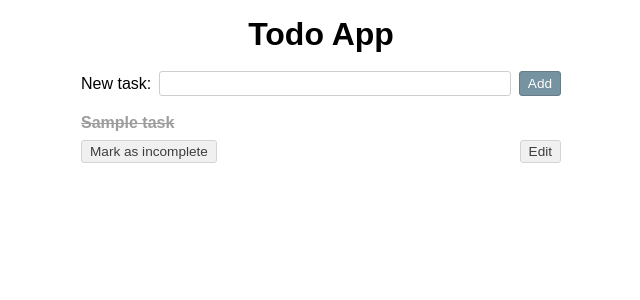
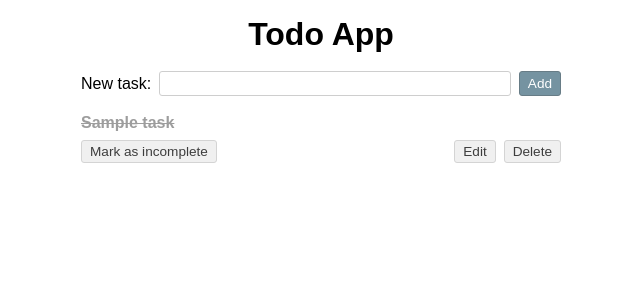
Before and after one commit to repercussive/flask-todo, a Flask app: page / in a window 1280 px wide. Shown: the top 300 px of the page, without its empty margins (319-959 px from the left). Run offline with Flask 2, Linux system fonts and the light colour scheme; tables that the repository leaves empty hold one stand-in row (values such as "Sample post").

Commit message:
implement deleting tasks

```diff
--- a/application/routes.py
+++ b/application/routes.py
@@ -40,3 +40,9 @@ def edit(id):
     return redirect(url_for('home'))
 
   return render_template('edit.html', title=title, form=form, action=f'edit/{id}')
+
+@app.route('/delete/<int:id>', methods=['POST'])
+def delete(id):
+  db.session.delete(Task.query.get(id))
+  db.session.commit()
+  return redirect(url_for('home'))
--- a/application/templates/components/task.html
+++ b/application/templates/components/task.html
@@ -5,11 +5,16 @@
 
   <div class="buttons-wrapper">
     <form action="/toggle/{{task.id}}" method="POST">
-      <button>
+      <button class="button">
         {{ "Mark as incomplete" if task.is_complete else "Mark as complete" }}
       </button>
     </form>
-    <a href="/edit/{{task.id}}" class="button">Edit</a>
+
+    <a href="/edit/{{task.id}}" class="button" role="button">Edit</a>
+
+    <form action="/delete/{{task.id}}" method="POST">
+      <button class="button">Delete</button>
+    </form>
   </div>
 </div>
 
@@ -29,6 +34,10 @@
 
   .buttons-wrapper {
     display: flex;
-    justify-content: space-between;
+    gap: 0.5rem;
+  }
+
+  .buttons-wrapper *:first-child {
+    margin-right: auto;
   }
 </style>
```
